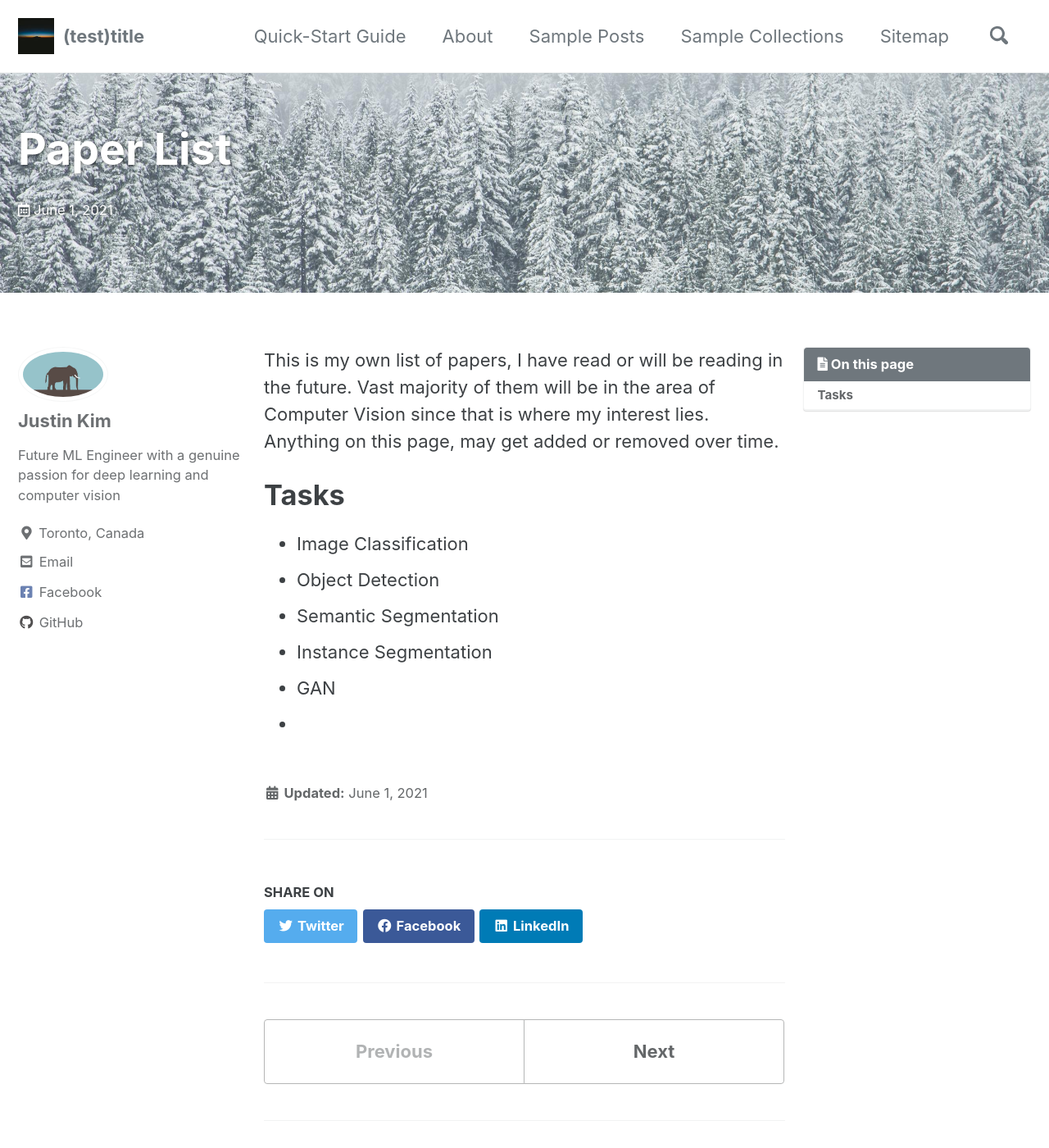
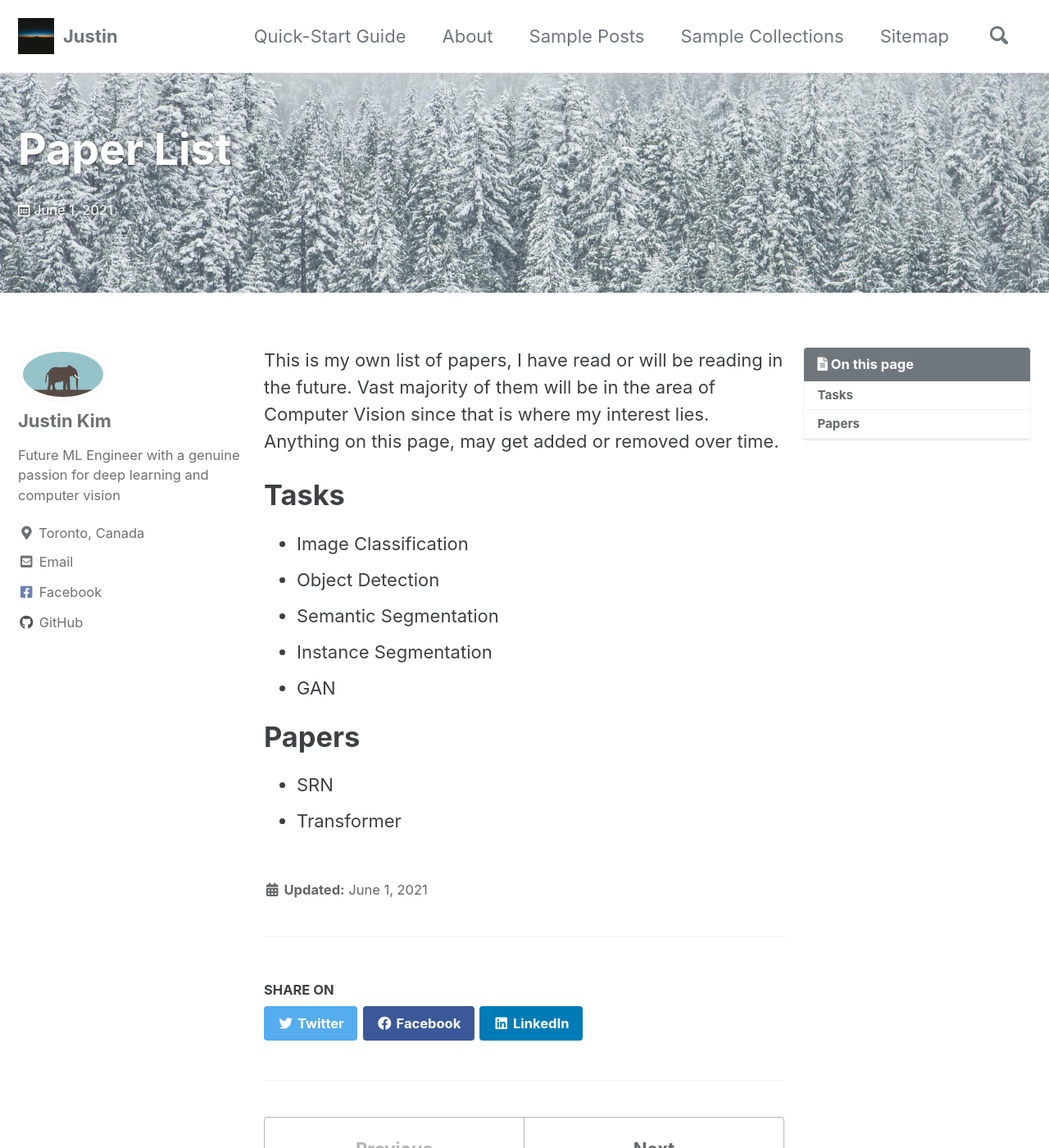
Before and after one commit to ijjustinKim/ijjustinKim.github.io, a Jekyll site: the page built from _posts/2021-06-01-paper-list.md, in a window 1280 px wide and 1400 px high. Shown: the whole window at 82% size. Built offline with Jekyll 4.4.1, drawn with Linux system fonts in a browser that asks for light colours; cached includes are drawn as plain includes; comment, search, counter and statistics services are not loaded.

Commit message:
updated config and updated paper list

```diff
--- a/_config.yml
+++ b/_config.yml
@@ -16,7 +16,7 @@ minimal_mistakes_skin    : "default" # "air", "aqua", "contrast", "dark", "dirt"
 
 # Site Settings
 locale                   : "en"
-title                    : "(test)title"
+title                    : "Justin"
 title_separator          : "-"
 subtitle                 : # site tagline that appears below site title in masthead
 name                     : "Justin Kim"
--- a/_posts/2021-06-01-paper-list.md
+++ b/_posts/2021-06-01-paper-list.md
@@ -13,5 +13,8 @@ This is my own list of papers, I have read or will be reading in the future. Vas
 - Semantic Segmentation
 - Instance Segmentation
 - GAN
--
+
+# Papers
+- SRN
+- Transformer
 <!-- to change the font size, look at _page.scss, then search .page__content, line 110 - 112 -->
```
